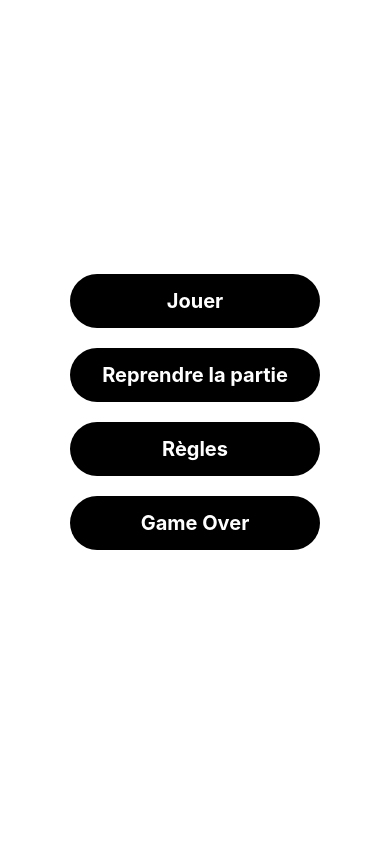
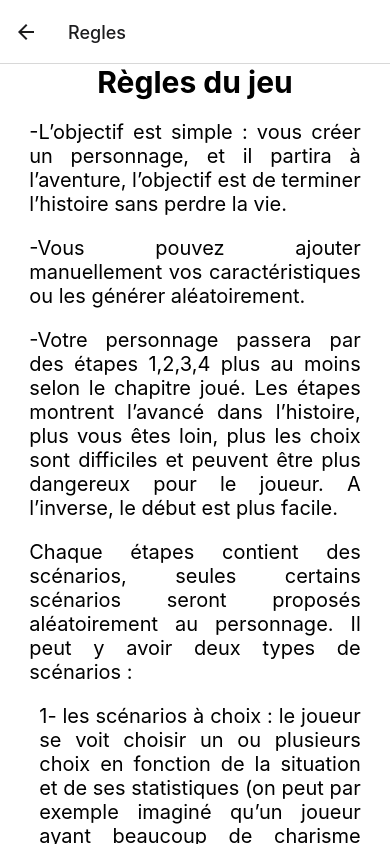
Before and after one commit to pascal-rithi-ke/Wasteland_Warrior, a React Native app in the folder front/: screen /Regles in a window 390 px wide. Built offline with nearby package versions, Linux system fonts and the light colour scheme.

Commit message:
ajout règles du jeu + petite modif

```diff
--- a/front/App.js
+++ b/front/App.js
@@ -10,7 +10,7 @@ import Caracteristiques from './Caracteristiques'
 
 import GameOver from './screens/inGame/GameOver';
 
-import Regle from './screens/Regle';
+import Regles from './screens/Regles';
 
 const Stack = createNativeStackNavigator();
 
@@ -32,7 +32,7 @@ export default function App() {
         <Stack.Screen name="GameOver" component={GameOver} options={{headerShown:false}} />
         {/* ------------------------------------- */}
 
-        <Stack.Screen name="Regle" component={Regle} />
+        <Stack.Screen name="Regles" component={Regles} />
       </Stack.Navigator>
     </NavigationContainer>
   );
--- a/front/package.json
+++ b/front/package.json
@@ -11,6 +11,7 @@
   "dependencies": {
     "@react-navigation/native": "^6.1.6",
     "@react-navigation/native-stack": "^6.9.12",
+    "axios": "^1.4.0",
     "expo": "~48.0.18",
     "expo-asset": "~8.9.1",
     "expo-image": "~1.0.1",
--- a/front/screens/HomeScreen.js
+++ b/front/screens/HomeScreen.js
@@ -13,7 +13,7 @@ function HomeScreen() {
     <View style={styles.containerStart}>
       <Text style={styles.btnStart} onPress={redirectToSynopsis}>Jouer</Text>
       <Text style={styles.btnStart} onPress={() => navigation.navigate('ContinueGame')}>Reprendre la partie</Text>
-      <Text style={styles.btnStart} onPress={() => navigation.navigate('Regle')}>Règles</Text>
+      <Text style={styles.btnStart} onPress={() => navigation.navigate('Regles')}>Règles</Text>
       <Text style={styles.btnStart} onPress={() => navigation.navigate('GameOver')}>Game Over</Text>
     </View>
   );
--- a/front/screens/Regle.js
+++ /dev/null
@@ -1,32 +0,0 @@
-import {View, Text, StyleSheet, Button} from 'react-native';
-
-function Regle(){
-    return(
-        <View style={styles.container}>
-            <Text style={styles.title}>Règles du jeu</Text>
-            <Text style={styles.text}>Ajouter le sujet du projet ICI</Text>
-        </View>
-    );
-}
-
-const styles = StyleSheet.create({
-    container: {
-        alignItems: 'center',
-        backgroundColor: '#fff',
-        flex: 1,
-        justifyContent: 'center',
-    },
-
-    title: {
-        fontSize: 30,
-        fontWeight: 'bold',
-        marginBottom: 20,
-    },
-
-    text: {
-        fontSize: 20,
-        marginBottom: 20,
-        textAlign: 'center',
-    }
-});
-export default Regle;
--- /dev/null
+++ b/front/screens/Regles.js
@@ -0,0 +1,77 @@
+import { View, ScrollView, Text, StyleSheet } from 'react-native';
+
+function Regles() {
+    return (
+        <View style={styles.container}>
+            <Text style={styles.title}>Règles du jeu</Text>
+            <ScrollView
+            showsVerticalScrollIndicator={false}
+            style={styles.regleContainer}>
+                <Text style={styles.regle}>
+                    -L’objectif est simple : vous créer un personnage, et il partira à
+                    l’aventure, l’objectif est de terminer l’histoire sans perdre la vie.
+                </Text>
+                <Text style={styles.regle}>
+                    -Vous pouvez ajouter manuellement vos caractéristiques ou les générer aléatoirement.
+                </Text>
+                <Text style={styles.regle}>
+                    -Votre personnage passera par des étapes 1,2,3,4 plus au moins selon le chapitre joué. Les étapes montrent l’avancé dans l’histoire, plus vous
+                    êtes loin, plus les choix sont difficiles et peuvent être plus dangereux
+                    pour le joueur. A l’inverse, le début est plus facile.
+                </Text>
+                <Text style={styles.regle}>
+                    Chaque étapes contient des scénarios, seules certains scénarios seront
+                    proposés aléatoirement au personnage. Il peut y avoir deux types de
+                    scénarios :
+                </Text>
+                <Text style={styles.regle_explication}>
+                    1- les scénarios à choix : le joueur se voit choisir un ou plusieurs choix
+                    en fonction de la situation et de ses statistiques (on peut par exemple
+                    imaginé qu’un joueur ayant beaucoup de charisme dans certaines
+                    situations permettra l’apparition d’un choix spécial). En fonction du
+                    choix fait par le joueur, il peut gagner du temps (sauter une étapes)
+                    mais avec contrepartie, gagner en statistiques, ou encore perdre
+                    directement la partie
+                </Text>
+                <Text style={styles.regle_explication}>
+                    2- Scénario de la destiné : Le joueur ne peut pas avoir de choix et doit
+                    assumer son sort, qu’il soit positif ou négatif.
+                </Text>
+            </ScrollView>
+        </View>
+    );
+}
+
+const styles = StyleSheet.create({
+    container: {
+        alignItems: 'center',
+        backgroundColor: '#fff',
+        flex: 1,
+        justifyContent: 'center',
+    },
+    title: {
+        fontSize: 30,
+        fontWeight: 'bold',
+        marginBottom: 20,
+    },
+    text: {
+        fontSize: 20,
+        marginBottom: 20,
+        textAlign: 'center',
+    },
+    regleContainer: {
+        width: '85%',
+    },
+    regle: {
+        fontSize: 20,
+        marginBottom: 20,
+        textAlign: 'justify',
+    },
+    regle_explication: {
+        fontSize: 20,
+        marginBottom: 20,
+        textAlign: 'justify',
+        marginLeft: 10,
+    }
+});
+export default Regles;
```
Also changed, not shown: 2 other files (tests, documents, lock files or other folders).
